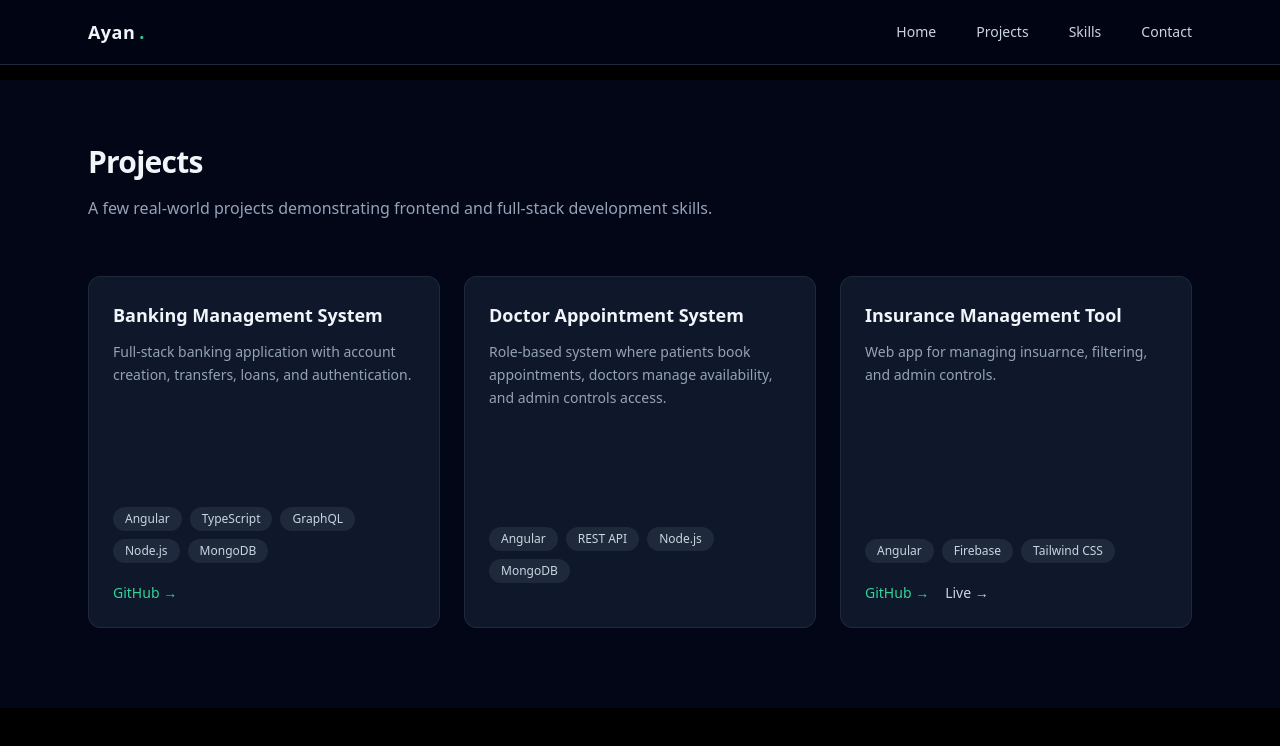
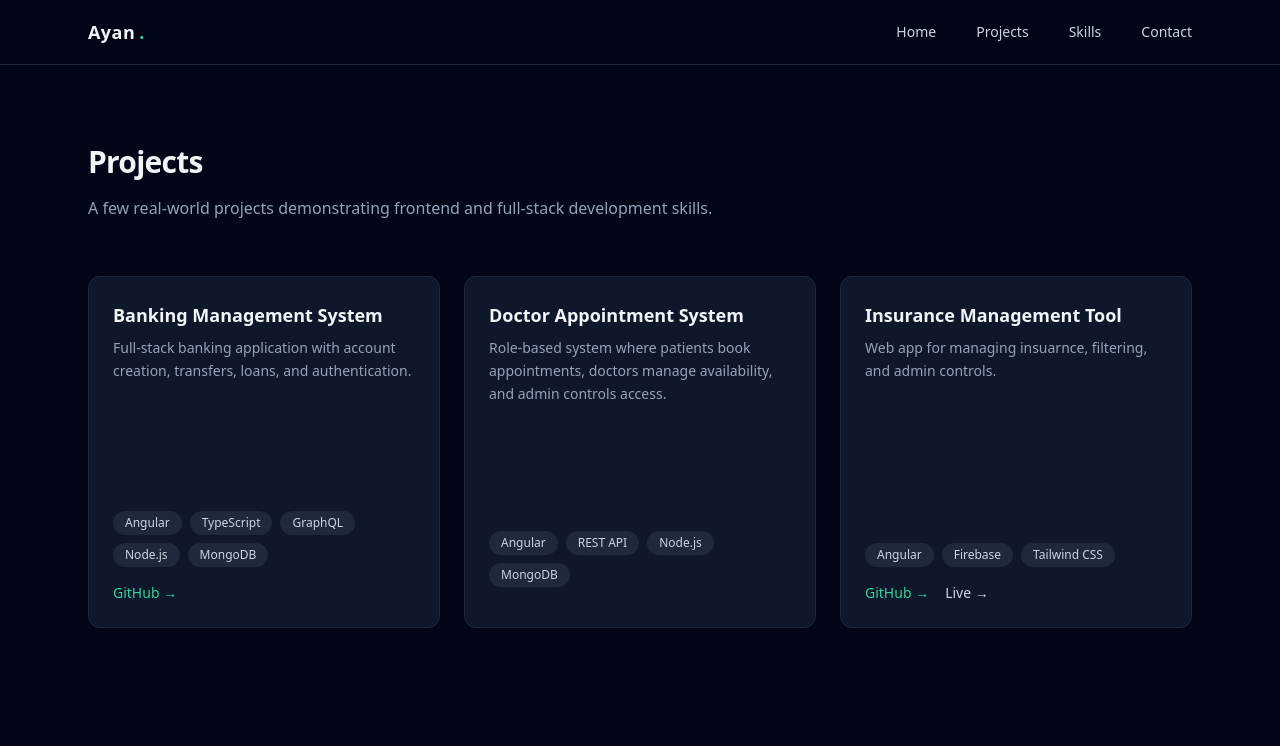
Before and after one commit to ayan-gorain/portfolio_experinced, an Angular app: page /projects in a window 1280 px wide. Shown: the top 746 px of the page. Built offline with nearby package versions, Linux system fonts and the light colour scheme.

Commit message:
Initial commit

```diff
--- a/src/app/app.html
+++ b/src/app/app.html
@@ -1,4 +1,4 @@
-<div class="min-h-screen bg-black text-slate-100">
+<div class="min-h-screen bg-slate-950 text-slate-100">
 
 
   <app-navbar></app-navbar>
--- a/src/app/components/projects/projects.html
+++ b/src/app/components/projects/projects.html
@@ -32,7 +32,7 @@
             {{ project.title }}
           </h3>
 
-          <p class="mt-3 text-sm text-slate-400 leading-relaxed">
+          <p class="mt-2 text-sm text-slate-400 leading-relaxed">
             {{ project.description }}
           </p>
         </div>
@@ -40,7 +40,7 @@
         <!-- TECH + LINKS -->
         <div>
           <!-- TECH STACK -->
-          <div class="mt-4 flex flex-wrap gap-2">
+          <div class="mt-2 flex flex-wrap gap-2">
             @for (tech of project.tech; track tech) {
               <span
                 class="px-3 py-1 rounded-full
@@ -52,7 +52,7 @@
           </div>
 
           <!-- LINKS -->
-          <div class="mt-5 flex gap-4 text-sm">
+          <div class="mt-4 flex gap-4 text-sm">
             @if (project.github) {
               <a
                 [href]="project.github"
--- a/src/styles.css
+++ b/src/styles.css
@@ -5,10 +5,12 @@
 html,
 body {
   min-height: 100%;
-  background-color: #000; /* pure black */
+  background-color: #020617; /* bg-slate-950 */
   margin: 0;
   padding: 0;
 }
+
+
 
 
 .nav-link {
```
